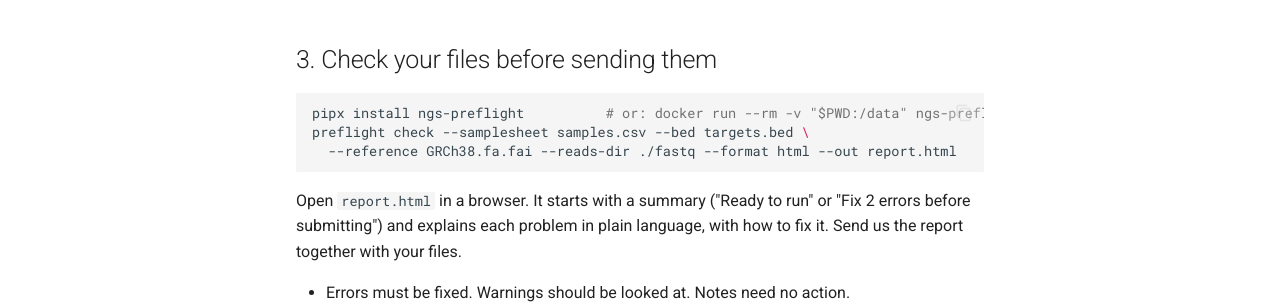
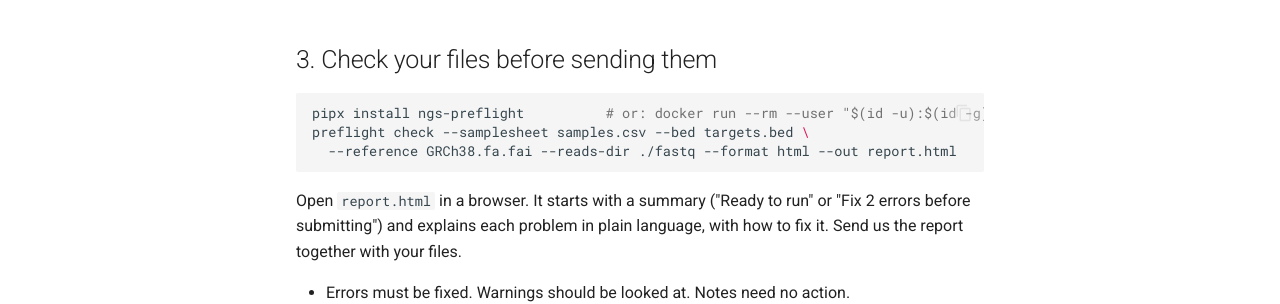
Before and after one commit to ericwootton/ngs-preflight, an MkDocs documentation site: the page built from docs/for-customers.md, in a window 1280 px wide and 900 px high, scrolled down 1839 px. Shown: the part 438-742 px from the top of the window. Built offline with MkDocs 1.6.1 and Material for MkDocs 9.7.7, drawn with Linux system fonts in a browser that asks for light colours; comment, search, counter and statistics services are not loaded.

Commit message:
Run the image as root so WDL engines can pass it inputs
Cromwell saves the inputs it downloads readable by its own user only, so the
Preflight task in wgs-release-validation could not open its BED file when the
image ran as an unprivileged user. Run by hand, the documented commands now
pass --user so reports are not owned by root.

Co-Authored-By: Claude Opus 5.5 <noreply@anthropic.com>
Claude-Session: https://claude.ai/code/session_01GdqBNLjipYywz2Sv8L5iBT

````diff
--- a/docs/for-customers.md
+++ b/docs/for-customers.md
@@ -77,7 +77,7 @@ header row.
 ## 3. Check your files before sending them
 
 ```bash
-pipx install ngs-preflight          # or: docker run --rm -v "$PWD:/data" ngs-preflight:0.1.0 preflight ...
+pipx install ngs-preflight          # or: docker run --rm --user "$(id -u):$(id -g)" -v "$PWD:/data" ngs-preflight:0.1.0 preflight ...
 preflight check --samplesheet samples.csv --bed targets.bed \
   --reference GRCh38.fa.fai --reads-dir ./fastq --format html --out report.html
 ```
````
Also changed, not shown: CHANGELOG.md (+1 -1 lines), README.md (+2 -2 lines), docs/index.md (+1 -1 lines), 1 other file.
